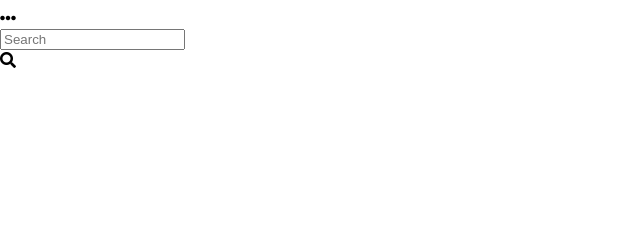
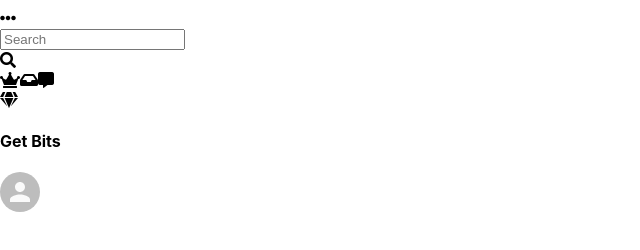
Before and after one commit to olliebs1/twitch-clone, a React (Create React App) app: page / in a window 1280 px wide. Shown: the part 512-762 px from the top of the page, without its empty margins (0-640 px from the left). Built offline with nearby package versions, Linux system fonts and the light colour scheme.

Commit message:
elements added to header left ready for styling

```diff
--- a/package.json
+++ b/package.json
@@ -3,6 +3,7 @@
   "version": "0.1.0",
   "private": true,
   "dependencies": {
+    "@material-ui/core": "^4.11.0",
     "@testing-library/jest-dom": "^5.11.5",
     "@testing-library/react": "^11.1.1",
     "@testing-library/user-event": "^12.2.0",
--- a/src/Header.js
+++ b/src/Header.js
@@ -1,4 +1,6 @@
+import { Avatar } from '@material-ui/core'
 import React from 'react'
+import './Header.css'
 
 const Header = () => {
     return (
@@ -12,18 +14,29 @@ const Header = () => {
                 <div className="header_verticalLine"></div>
                 <h2>Esports</h2>
                 <h2>Music</h2>
-                <i class="fas fa-ellipsis-h"></i>
+                <i className="fas fa-ellipsis-h"></i>
             </div>
 
             <div className="header_center">
                 <input type="text" placeholder="Search" />
                 <div className="header_centerLogoContainer">
-                    <i class="fas fa-search"></i>
+                    <i className="fas fa-search"></i>
                 </div>
-
             </div>
 
             <div className="header_right">
+                <div className="header_rightContainer">
+                    <i className="fas fa-crown"></i>
+                    <i className="fas fa-inbox"></i>
+                    <i className="fas fa-comment-alt"></i>
+
+                    <div className="header_rightBits">
+                        <i className="fas fa-gem"></i>
+                        <h4>Get Bits</h4>
+                    </div>
+
+                    <Avatar />
+                </div>
             </div>
         </div>
     )
```
Also changed, not shown: 1 other file (tests, documents, lock files or other folders).
